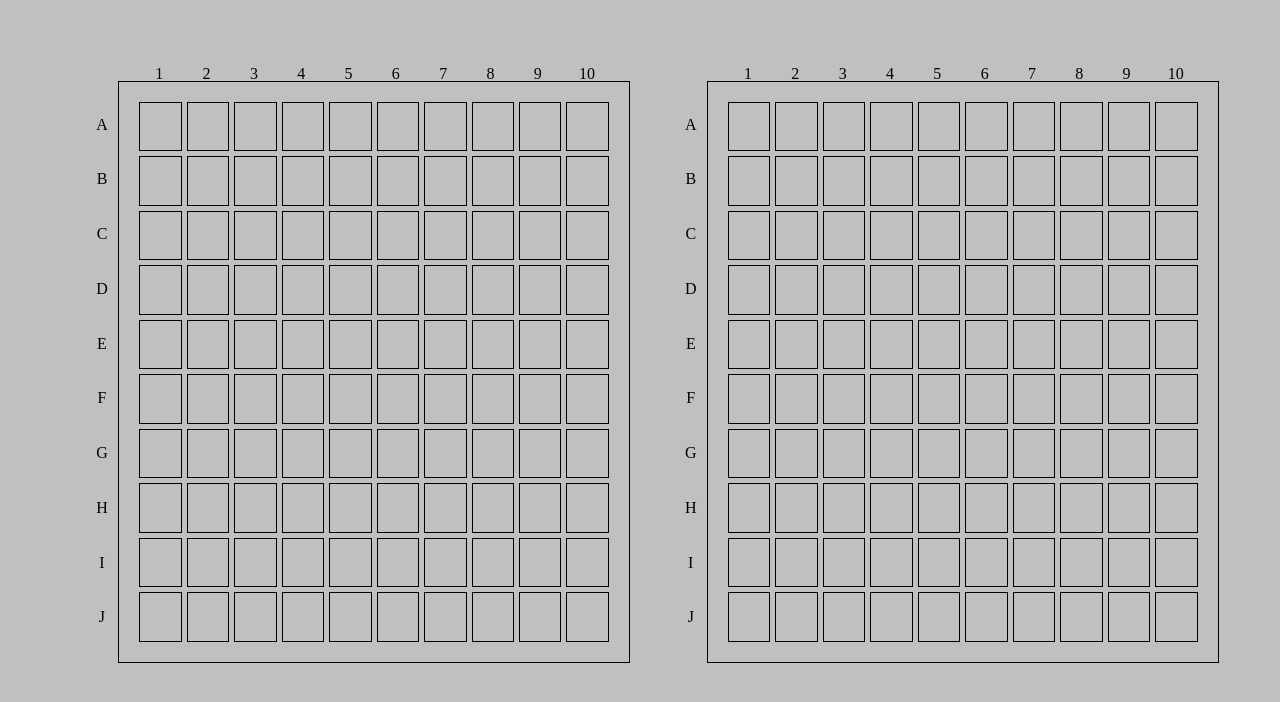
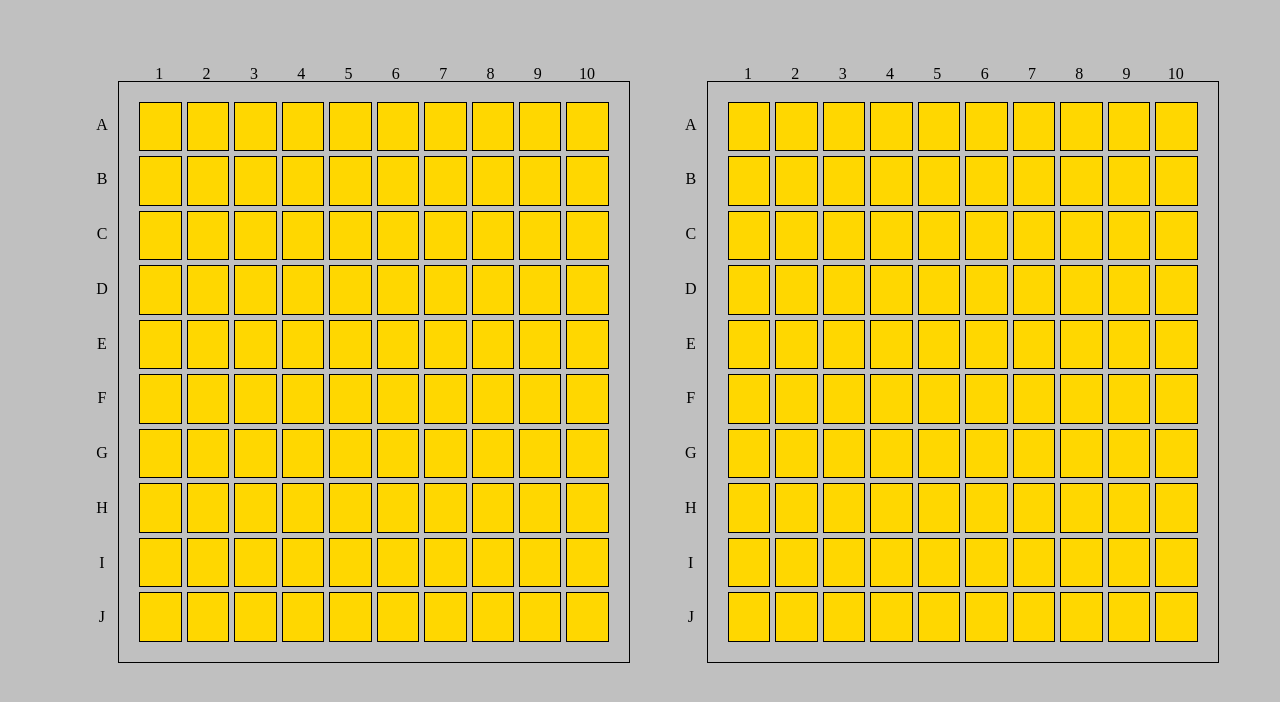
Before and after one commit to Eubanksch81/BattleShip, a plain HTML site: page public/BattleShipGame.html in a window 1280 px wide. Drawn offline with Linux system fonts and the light colour scheme.

Commit message:
Working on code
Updating changes

```diff
--- a/public/BattleShipGame.html
+++ b/public/BattleShipGame.html
@@ -6,7 +6,6 @@
     <link rel="stylesheet" href="css/battleGame.css">
 </head>
 <body>
-<script src="../BattleshipCode.js"></script>
 
 <main>
     <div class="gameContainer">
@@ -37,115 +36,115 @@
         </div>
 
         <div class="mainCoords">
-            <button class="boxElement"> </button>
-            <button class="boxElement"> </button>
-            <button class="boxElement"> </button>
-            <button class="boxElement"> </button>
-            <button class="boxElement"> </button>
-            <button class="boxElement"> </button>
-            <button class="boxElement"> </button>
-            <button class="boxElement"> </button>
-            <button class="boxElement"> </button>
-            <button class="boxElement"> </button>
+            <button type="button" class="boxElement" id="1"> </button>
+            <button type="button" class="boxElement" id="2"> </button>
+            <button type="button" class="boxElement"> </button>
+            <button type="button" class="boxElement"> </button>
+            <button type="button" class="boxElement"> </button>
+            <button type="button" class="boxElement"> </button>
+            <button type="button" class="boxElement"> </button>
+            <button type="button" class="boxElement"> </button>
+            <button type="button" class="boxElement"> </button>
+            <button type="button" class="boxElement"> </button>
 
-            <button class="boxElement"> </button>
-            <button class="boxElement"> </button>
-            <button class="boxElement"> </button>
-            <button class="boxElement"> </button>
-            <button class="boxElement"> </button>
-            <button class="boxElement"> </button>
-            <button class="boxElement"> </button>
-            <button class="boxElement"> </button>
-            <button class="boxElement"> </button>
-            <button class="boxElement"> </button>
+            <button type="button" class="boxElement"> </button>
+            <button type="button" class="boxElement"> </button>
+            <button type="button" class="boxElement"> </button>
+            <button type="button" class="boxElement"> </button>
+            <button type="button" class="boxElement"> </button>
+            <button type="button" class="boxElement"> </button>
+            <button type="button" class="boxElement"> </button>
+            <button type="button" class="boxElement"> </button>
+            <button type="button" class="boxElement"> </button>
+            <button type="button" class="boxElement"> </button>
 
-            <button class="boxElement"> </button>
-            <button class="boxElement"> </button>
-            <button class="boxElement"> </button>
-            <button class="boxElement"> </button>
-            <button class="boxElement"> </button>
-            <button class="boxElement"> </button>
-            <button class="boxElement"> </button>
-            <button class="boxElement"> </button>
-            <button class="boxElement"> </button>
-            <button class="boxElement"> </button>
+            <button type="button" class="boxElement"> </button>
+            <button type="button" class="boxElement"> </button>
+            <button type="button" class="boxElement"> </button>
+            <button type="button" class="boxElement"> </button>
+            <button type="button" class="boxElement"> </button>
+            <button type="button" class="boxElement"> </button>
+            <button type="button" class="boxElement"> </button>
+            <button type="button" class="boxElement"> </button>
+            <button type="button" class="boxElement"> </button>
+            <button type="button" class="boxElement"> </button>
 
-            <button class="boxElement"> </button>
-            <button class="boxElement"> </button>
-            <button class="boxElement"> </button>
-            <button class="boxElement"> </button>
-            <button class="boxElement"> </button>
-            <button class="boxElement"> </button>
-            <button class="boxElement"> </button>
-            <button class="boxElement"> </button>
-            <button class="boxElement"> </button>
-            <button class="boxElement"> </button>
+            <button type="button" class="boxElement"> </button>
+            <button type="button" class="boxElement"> </button>
+            <button type="button" class="boxElement"> </button>
+            <button type="button" class="boxElement"> </button>
+            <button type="button" class="boxElement"> </button>
+            <button type="button" class="boxElement"> </button>
+            <button type="button" class="boxElement"> </button>
+            <button type="button" class="boxElement"> </button>
+            <button type="button" class="boxElement"> </button>
+            <button type="button" class="boxElement"> </button>
 
-            <button class="boxElement"> </button>
-            <button class="boxElement"> </button>
-            <button class="boxElement"> </button>
-            <button class="boxElement"> </button>
-            <button class="boxElement"> </button>
-            <button class="boxElement"> </button>
-            <button class="boxElement"> </button>
-            <button class="boxElement"> </button>
-            <button class="boxElement"> </button>
-            <button class="boxElement"> </button>
+            <button type="button" class="boxElement"> </button>
+            <button type="button" class="boxElement"> </button>
+            <button type="button" class="boxElement"> </button>
+            <button type="button" class="boxElement"> </button>
+            <button type="button" class="boxElement"> </button>
+            <button type="button" class="boxElement"> </button>
+            <button type="button" class="boxElement"> </button>
+            <button type="button" class="boxElement"> </button>
+            <button type="button" class="boxElement"> </button>
+            <button type="button" class="boxElement"> </button>
 
-            <button class="boxElement"> </button>
-            <button class="boxElement"> </button>
-            <button class="boxElement"> </button>
-            <button class="boxElement"> </button>
-            <button class="boxElement"> </button>
-            <button class="boxElement"> </button>
-            <button class="boxElement"> </button>
-            <button class="boxElement"> </button>
-            <button class="boxElement"> </button>
-            <button class="boxElement"> </button>
+            <button type="button" class="boxElement"> </button>
+            <button type="button" class="boxElement"> </button>
+            <button type="button" class="boxElement"> </button>
+            <button type="button" class="boxElement"> </button>
+            <button type="button" class="boxElement"> </button>
+            <button type="button" class="boxElement"> </button>
+            <button type="button" class="boxElement"> </button>
+            <button type="button" class="boxElement"> </button>
+            <button type="button" class="boxElement"> </button>
+            <button type="button" class="boxElement"> </button>
 
-            <button class="boxElement"> </button>
-            <button class="boxElement"> </button>
-            <button class="boxElement"> </button>
-            <button class="boxElement"> </button>
-            <button class="boxElement"> </button>
-            <button class="boxElement"> </button>
-            <button class="boxElement"> </button>
-            <button class="boxElement"> </button>
-            <button class="boxElement"> </button>
-            <button class="boxElement"> </button>
+            <button type="button" class="boxElement"> </button>
+            <button type="button" class="boxElement"> </button>
+            <button type="button" class="boxElement"> </button>
+            <button type="button" class="boxElement"> </button>
+            <button type="button" class="boxElement"> </button>
+            <button type="button" class="boxElement"> </button>
+            <button type="button" class="boxElement"> </button>
+            <button type="button" class="boxElement"> </button>
+            <button type="button" class="boxElement"> </button>
+            <button type="button" class="boxElement"> </button>
 
-            <button class="boxElement"> </button>
-            <button class="boxElement"> </button>
-            <button class="boxElement"> </button>
-            <button class="boxElement"> </button>
-            <button class="boxElement"> </button>
-            <button class="boxElement"> </button>
-            <button class="boxElement"> </button>
-            <button class="boxElement"> </button>
-            <button class="boxElement"> </button>
-            <button class="boxElement"> </button>
+            <button type="button" class="boxElement"> </button>
+            <button type="button" class="boxElement"> </button>
+            <button type="button" class="boxElement"> </button>
+            <button type="button" class="boxElement"> </button>
+            <button type="button" class="boxElement"> </button>
+            <button type="button" class="boxElement"> </button>
+            <button type="button" class="boxElement"> </button>
+            <button type="button" class="boxElement"> </button>
+            <button type="button" class="boxElement"> </button>
+            <button type="button" class="boxElement"> </button>
 
-            <button class="boxElement"> </button>
-            <button class="boxElement"> </button>
-            <button class="boxElement"> </button>
-            <button class="boxElement"> </button>
-            <button class="boxElement"> </button>
-            <button class="boxElement"> </button>
-            <button class="boxElement"> </button>
-            <button class="boxElement"> </button>
-            <button class="boxElement"> </button>
-            <button class="boxElement"> </button>
+            <button type="button" class="boxElement"> </button>
+            <button type="button" class="boxElement"> </button>
+            <button type="button" class="boxElement"> </button>
+            <button type="button" class="boxElement"> </button>
+            <button type="button" class="boxElement"> </button>
+            <button type="button" class="boxElement"> </button>
+            <button type="button" class="boxElement"> </button>
+            <button type="button" class="boxElement"> </button>
+            <button type="button" class="boxElement"> </button>
+            <button type="button" class="boxElement"> </button>
 
-            <button class="boxElement"> </button>
-            <button class="boxElement"> </button>
-            <button class="boxElement"> </button>
-            <button class="boxElement"> </button>
-            <button class="boxElement"> </button>
-            <button class="boxElement"> </button>
-            <button class="boxElement"> </button>
-            <button class="boxElement"> </button>
-            <button class="boxElement"> </button>
-            <button class="boxElement"> </button>
+            <button type="button" class="boxElement"> </button>
+            <button type="button" class="boxElement"> </button>
+            <button type="button" class="boxElement"> </button>
+            <button type="button" class="boxElement"> </button>
+            <button type="button" class="boxElement"> </button>
+            <button type="button" class="boxElement"> </button>
+            <button type="button" class="boxElement"> </button>
+            <button type="button" class="boxElement"> </button>
+            <button type="button" class="boxElement"> </button>
+            <button type="button" class="boxElement"> </button>
         </div>
     </div>
     <div class="gameContainer">
@@ -176,125 +175,119 @@
         </div>
 
         <div class="mainCoords">
-            <button class="boxElement"> </button>
-            <button class="boxElement"> </button>
-            <button class="boxElement"> </button>
-            <button class="boxElement"> </button>
-            <button class="boxElement"> </button>
-            <button class="boxElement"> </button>
-            <button class="boxElement"> </button>
-            <button class="boxElement"> </button>
-            <button class="boxElement"> </button>
-            <button class="boxElement"> </button>
+            <button type="button" class="boxElement"> </button>
+            <button type="button" class="boxElement"> </button>
+            <button type="button" class="boxElement"> </button>
+            <button type="button" class="boxElement"> </button>
+            <button type="button" class="boxElement"> </button>
+            <button type="button" class="boxElement"> </button>
+            <button type="button" class="boxElement"> </button>
+            <button type="button" class="boxElement"> </button>
+            <button type="button" class="boxElement"> </button>
+            <button type="button" class="boxElement"> </button>
 
-            <button class="boxElement"> </button>
-            <button class="boxElement"> </button>
-            <button class="boxElement"> </button>
-            <button class="boxElement"> </button>
-            <button class="boxElement"> </button>
-            <button class="boxElement"> </button>
-            <button class="boxElement"> </button>
-            <button class="boxElement"> </button>
-            <button class="boxElement"> </button>
-            <button class="boxElement"> </button>
+            <button type="button" class="boxElement"> </button>
+            <button type="button" class="boxElement"> </button>
+            <button type="button" class="boxElement"> </button>
+            <button type="button" class="boxElement"> </button>
+            <button type="button" class="boxElement"> </button>
+            <button type="button" class="boxElement"> </button>
+            <button type="button" class="boxElement"> </button>
+            <button type="button" class="boxElement"> </button>
+            <button type="button" class="boxElement"> </button>
+            <button type="button" class="boxElement"> </button>
 
-            <button class="boxElement"> </button>
-            <button class="boxElement"> </button>
-            <button class="boxElement"> </button>
-            <button class="boxElement"> </button>
-            <button class="boxElement"> </button>
-            <button class="boxElement"> </button>
-            <button class="boxElement"> </button>
-            <button class="boxElement"> </button>
-            <button class="boxElement"> </button>
-            <button class="boxElement"> </button>
+            <button type="button" class="boxElement"> </button>
+            <button type="button" class="boxElement"> </button>
+            <button type="button" class="boxElement"> </button>
+            <button type="button" class="boxElement"> </button>
+            <button type="button" class="boxElement"> </button>
+            <button type="button" class="boxElement"> </button>
+            <button type="button" class="boxElement"> </button>
+            <button type="button" class="boxElement"> </button>
+            <button type="button" class="boxElement"> </button>
+            <button type="button" class="boxElement"> </button>
 
-            <button class="boxElement"> </button>
-            <button class="boxElement"> </button>
-            <button class="boxElement"> </button>
-            <button class="boxElement"> </button>
-            <button class="boxElement"> </button>
-            <button class="boxElement"> </button>
-            <button class="boxElement"> </button>
-            <button class="boxElement"> </button>
-            <button class="boxElement"> </button>
-            <button class="boxElement"> </button>
+            <button type="button" class="boxElement"> </button>
+            <button type="button" class="boxElement"> </button>
+            <button type="button" class="boxElement"> </button>
+            <button type="button" class="boxElement"> </button>
+            <button type="button" class="boxElement"> </button>
+            <button type="button" class="boxElement"> </button>
+            <button type="button" class="boxElement"> </button>
+            <button type="button" class="boxElement"> </button>
+            <button type="button" class="boxElement"> </button>
+            <button type="button" class="boxElement"> </button>
 
-            <button class="boxElement"> </button>
-            <button class="boxElement"> </button>
-            <button class="boxElement"> </button>
-            <button class="boxElement"> </button>
-            <button class="boxElement"> </button>
-            <button class="boxElement"> </button>
-            <button class="boxElement"> </button>
-            <button class="boxElement"> </button>
-            <button class="boxElement"> </button>
-            <button class="boxElement"> </button>
+            <button type="button" class="boxElement"> </button>
+            <button type="button" class="boxElement"> </button>
+            <button type="button" class="boxElement"> </button>
+            <button type="button" class="boxElement"> </button>
+            <button type="button" class="boxElement"> </button>
+            <button type="button" class="boxElement"> </button>
+            <button type="button" class="boxElement"> </button>
+            <button type="button" class="boxElement"> </button>
+            <button type="button" class="boxElement"> </button>
+            <button type="button" class="boxElement"> </button>
 
-            <button class="boxElement"> </button>
-            <button class="boxElement"> </button>
-            <button class="boxElement"> </button>
-            <button class="boxElement"> </button>
-            <button class="boxElement"> </button>
-            <button class="boxElement"> </button>
-            <button class="boxElement"> </button>
-            <button class="boxElement"> </button>
-            <button class="boxElement"> </button>
-            <button class="boxElement"> </button>
+            <button type="button" class="boxElement"> </button>
+            <button type="button" class="boxElement"> </button>
+            <button type="button" class="boxElement"> </button>
+            <button type="button" class="boxElement"> </button>
+            <button type="button" class="boxElement"> </button>
+            <button type="button" class="boxElement"> </button>
+            <button type="button" class="boxElement"> </button>
+            <button type="button" class="boxElement"> </button>
+            <button type="button" class="boxElement"> </button>
+            <button type="button" class="boxElement"> </button>
 
-            <button class="boxElement"> </button>
-            <button class="boxElement"> </button>
-            <button class="boxElement"> </button>
-            <button class="boxElement"> </button>
-            <button class="boxElement"> </button>
-            <button class="boxElement"> </button>
-            <button class="boxElement"> </button>
-            <button class="boxElement"> </button>
-            <button class="boxElement"> </button>
-            <button class="boxElement"> </button>
+            <button type="button" class="boxElement"> </button>
+            <button type="button" class="boxElement"> </button>
+            <button type="button" class="boxElement"> </button>
+            <button type="button" class="boxElement"> </button>
+            <button type="button" class="boxElement"> </button>
+            <button type="button" class="boxElement"> </button>
+            <button type="button" class="boxElement"> </button>
+            <button type="button" class="boxElement"> </button>
+            <button type="button" class="boxElement"> </button>
+            <button type="button" class="boxElement"> </button>
 
-            <button class="boxElement"> </button>
-            <button class="boxElement"> </button>
-            <button class="boxElement"> </button>
-            <button class="boxElement"> </button>
-            <button class="boxElement"> </button>
-            <button class="boxElement"> </button>
-            <button class="boxElement"> </button>
-            <button class="boxElement"> </button>
-            <button class="boxElement"> </button>
-            <button class="boxElement"> </button>
+            <button type="button" class="boxElement"> </button>
+            <button type="button" class="boxElement"> </button>
+            <button type="button" class="boxElement"> </button>
+            <button type="button" class="boxElement"> </button>
+            <button type="button" class="boxElement"> </button>
+            <button type="button" class="boxElement"> </button>
+            <button type="button" class="boxElement"> </button>
+            <button type="button" class="boxElement"> </button>
+            <button type="button" class="boxElement"> </button>
+            <button type="button" class="boxElement"> </button>
 
-            <button class="boxElement"> </button>
-            <button class="boxElement"> </button>
-            <button class="boxElement"> </button>
-            <button class="boxElement"> </button>
-            <button class="boxElement"> </button>
-            <button class="boxElement"> </button>
-            <button class="boxElement"> </button>
-            <button class="boxElement"> </button>
-            <button class="boxElement"> </button>
-            <button class="boxElement"> </button>
+            <button type="button" class="boxElement"> </button>
+            <button type="button" class="boxElement"> </button>
+            <button type="button" class="boxElement"> </button>
+            <button type="button" class="boxElement"> </button>
+            <button type="button" class="boxElement"> </button>
+            <button type="button" class="boxElement"> </button>
+            <button type="button" class="boxElement"> </button>
+            <button type="button" class="boxElement"> </button>
+            <button type="button" class="boxElement"> </button>
+            <button type="button" class="boxElement"> </button>
 
-            <button class="boxElement"> </button>
-            <button class="boxElement"> </button>
-            <button class="boxElement"> </button>
-            <button class="boxElement"> </button>
-            <button class="boxElement"> </button>
-            <button class="boxElement"> </button>
-            <button class="boxElement"> </button>
-            <button class="boxElement"> </button>
-            <button class="boxElement"> </button>
-            <button class="boxElement"> </button>
+            <button type="button" class="boxElement"> </button>
+            <button type="button" class="boxElement"> </button>
+            <button type="button" class="boxElement"> </button>
+            <button type="button" class="boxElement"> </button>
+            <button type="button" class="boxElement"> </button>
+            <button type="button" class="boxElement"> </button>
+            <button type="button" class="boxElement"> </button>
+            <button type="button" class="boxElement"> </button>
+            <button type="button" class="boxElement"> </button>
+            <button type="button" class="boxElement"> </button>
         </div>
     </div>
 
 </main>
-
-<script>
-    let game = new Game();
-
-
-</script>
-
+<script src="../BattleshipCode.js"></script>
 </body>
 </html>
--- a/public/css/battleGame.css
+++ b/public/css/battleGame.css
@@ -52,7 +52,7 @@ div.mainCoords {
 
 button.boxElement {
     text-align: center;
-    background-color: silver;
+    background-color: gold;
     border: 1px solid black;
 }
 
```
Also changed, not shown: BattleshipCode.js (+20 -22 lines).
